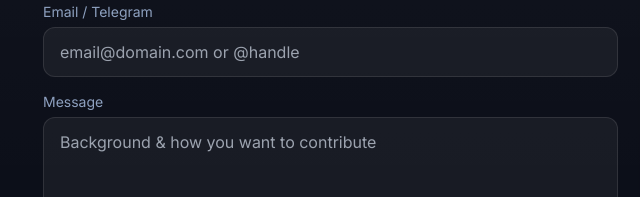
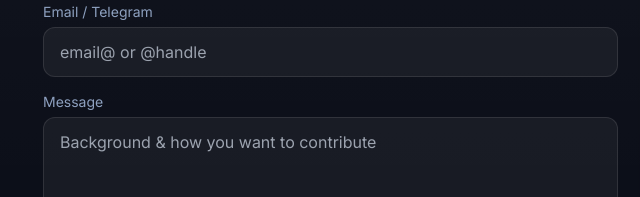
Before and after one commit to lucas555-ops/ubszk.space, a plain HTML site: page index.html in a window 1280 px wide. Shown: the part 3258-3455 px from the top of the page, 613-1253 px from the left. Drawn offline with nearby package versions, Linux system fonts and the light colour scheme.

Commit message:
Update index.html

```diff
--- a/index.html
+++ b/index.html
@@ -291,7 +291,6 @@
   <a href="https://x.com/UBSZK" target="_blank" class="text-[#4682B4] hover:underline">
     Follow us on X (Twitter)
   </a>
-</p>
 
         </div>
       </div>
@@ -314,7 +313,7 @@
     <label class="text-sm muted">Email / Telegram</label>
     <input required name="contact"
            class="w-full mt-1 px-4 py-3 bg-white/5 border border-white/10 rounded-xl focus:outline-none focus:border-white/30"
-           placeholder="email@domain.com or @handle" />
+           placeholder="email@ or @handle" />
   </div>
   <div>
     <label class="text-sm muted">Message</label>
```
